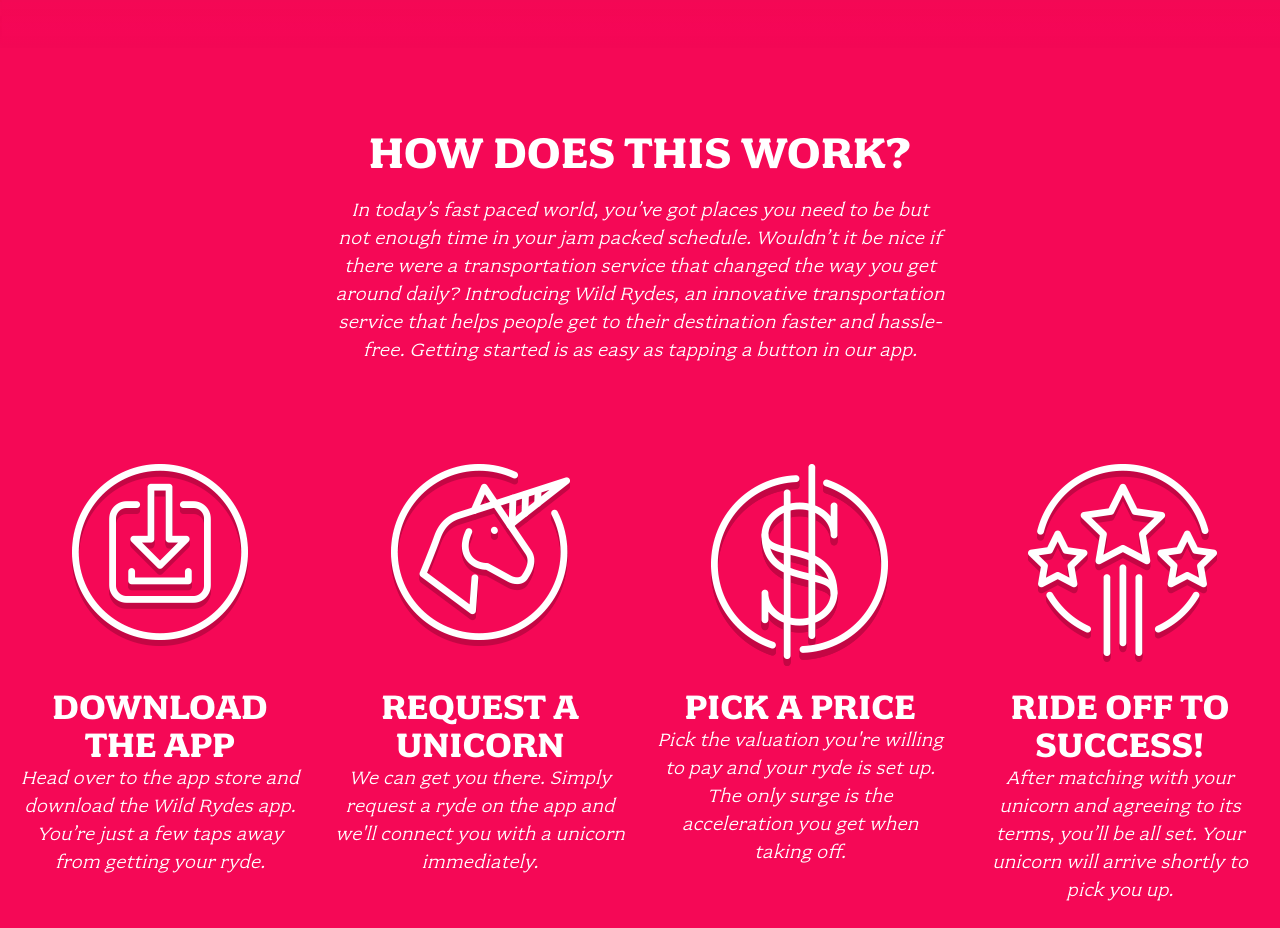
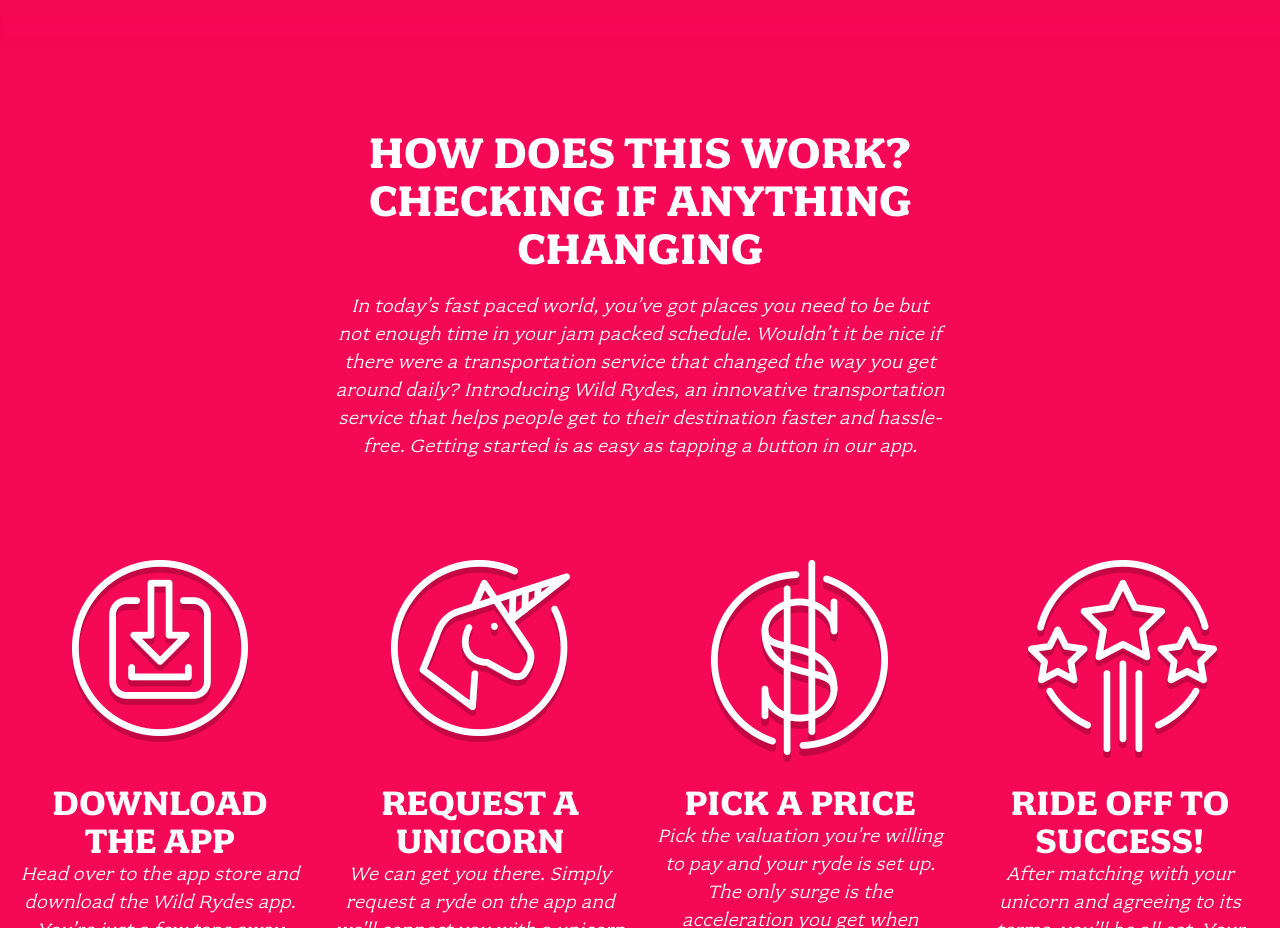
Before and after one commit to Vishnupriya9943/wildrydes-site, a plain HTML site: page index.html in a window 1280 px wide. Shown: the part 900-1828 px from the top of the page. Drawn offline with Linux system fonts and the light colour scheme.

Commit message:
Update index.html

```diff
--- a/index.html
+++ b/index.html
@@ -30,7 +30,7 @@
 
   <section class="home-about">
     <div class="row column large-9 xlarge-6 xxlarge-4">
-      <h2 class="section-title">How Does This Work?</h2>
+      <h2 class="section-title">How Does This Work? checking if anything changing</h2>
       <p class="content">
         In today’s fast paced world, you’ve got places you need to be but not enough time in your jam packed schedule. Wouldn’t it be nice if there were a transportation service that changed the way you get around daily? Introducing Wild Rydes, an innovative transportation service that helps people get to their destination faster and hassle-free. Getting started is as easy as tapping a button in our app.
       </p>
```
